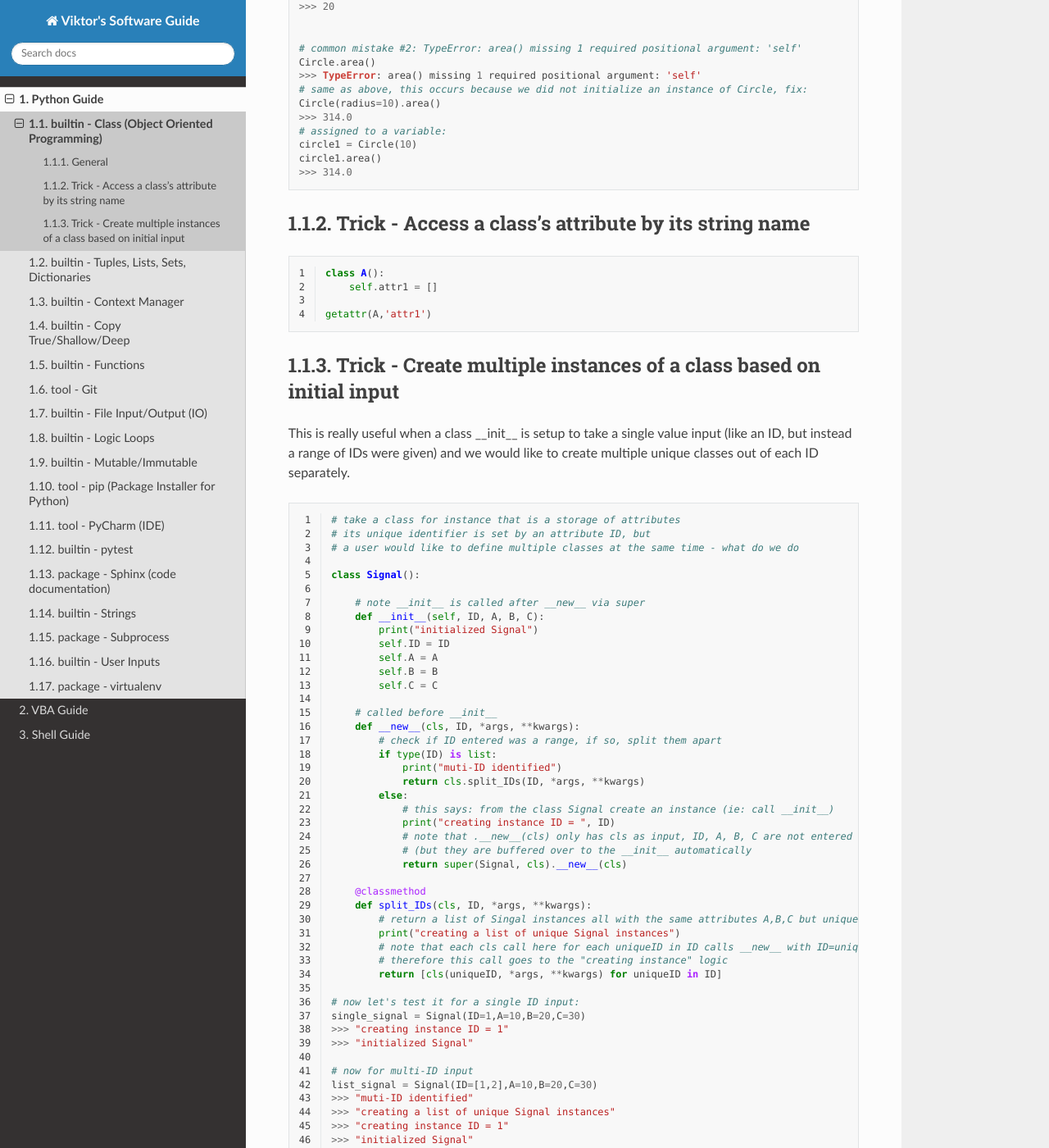
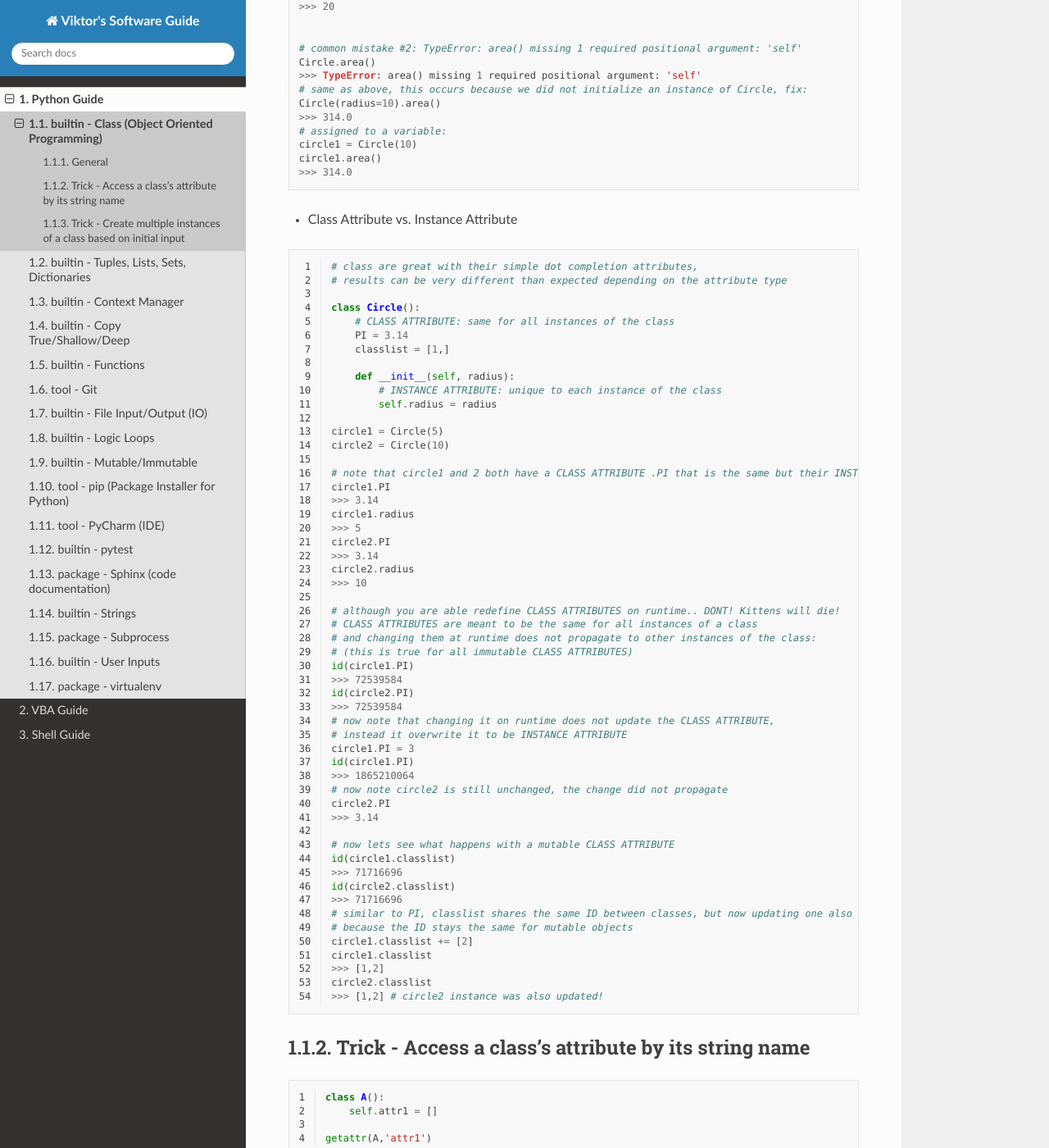
Before and after one commit to PydPiper/viks_SoftwareGuide, a Sphinx documentation site: the page built from source/python/class.rst, in a window 1280 px wide and 1400 px high, scrolled down 646 px. Shown: the whole window at 82% size. Built offline with Sphinx 7.4.7 and the Read the Docs theme 2.0.0, drawn with Linux system fonts in a browser that asks for light colours.

Commit message:
added class attributes

```diff
--- a/source/python/class.rst
+++ b/source/python/class.rst
@@ -43,6 +43,67 @@ General
     circle1 = Circle(10)
     circle1.area()
     >>> 314.0
+
+- Class Attribute vs. Instance Attribute
+
+.. code-block:: python
+    :linenos:
+
+    # class are great with their simple dot completion attributes,
+    # results can be very different than expected depending on the attribute type
+
+    class Circle():
+        # CLASS ATTRIBUTE: same for all instances of the class
+        PI = 3.14
+        classlist = [1,]
+
+        def __init__(self, radius):
+            # INSTANCE ATTRIBUTE: unique to each instance of the class
+            self.radius = radius
+
+    circle1 = Circle(5)
+    circle2 = Circle(10)
+
+    # note that circle1 and 2 both have a CLASS ATTRIBUTE .PI that is the same but their INSTANCE ATTRIBUTE is unique
+    circle1.PI
+    >>> 3.14
+    circle1.radius
+    >>> 5
+    circle2.PI
+    >>> 3.14
+    circle2.radius
+    >>> 10
+
+    # although you are able redefine CLASS ATTRIBUTES on runtime.. DONT! Kittens will die!
+    # CLASS ATTRIBUTES are meant to be the same for all instances of a class
+    # and changing them at runtime does not propagate to other instances of the class:
+    # (this is true for all immutable CLASS ATTRIBUTES)
+    id(circle1.PI)
+    >>> 72539584
+    id(circle2.PI)
+    >>> 72539584
+    # now note that changing it on runtime does not update the CLASS ATTRIBUTE,
+    # instead it overwrite it to be INSTANCE ATTRIBUTE
+    circle1.PI = 3
+    id(circle1.PI)
+    >>> 1865210064
+    # now note circle2 is still unchanged, the change did not propagate
+    circle2.PI
+    >>> 3.14
+
+    # now lets see what happens with a mutable CLASS ATTRIBUTE
+    id(circle1.classlist)
+    >>> 71716696
+    id(circle2.classlist)
+    >>> 71716696
+    # similar to PI, classlist shares the same ID between classes, but now updating one also updates all
+    # because the ID stays the same for mutable objects
+    circle1.classlist += [2]
+    circle1.classlist
+    >>> [1,2]
+    circle2.classlist
+    >>> [1,2] # circle2 instance was also updated!
+
 
 
 
```
